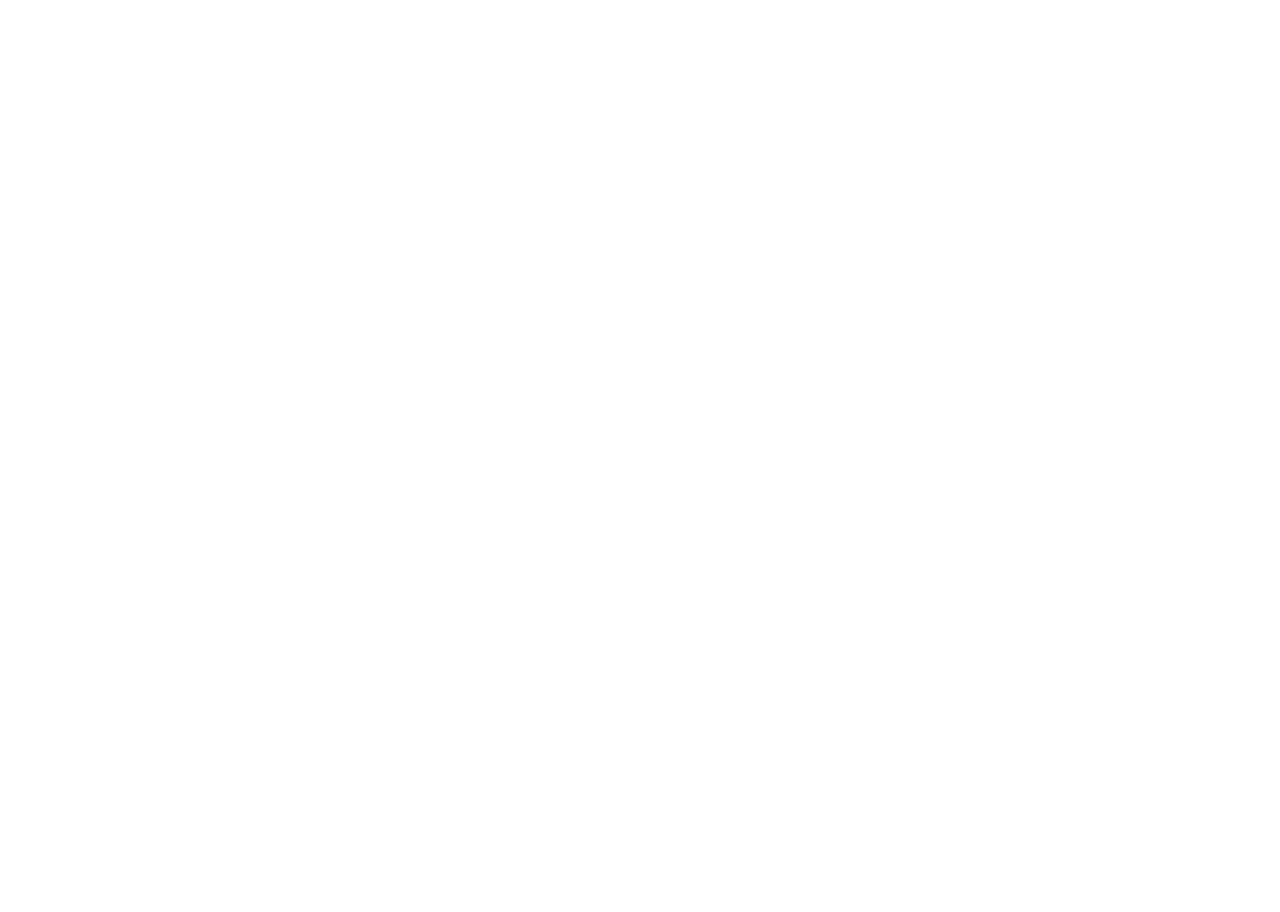
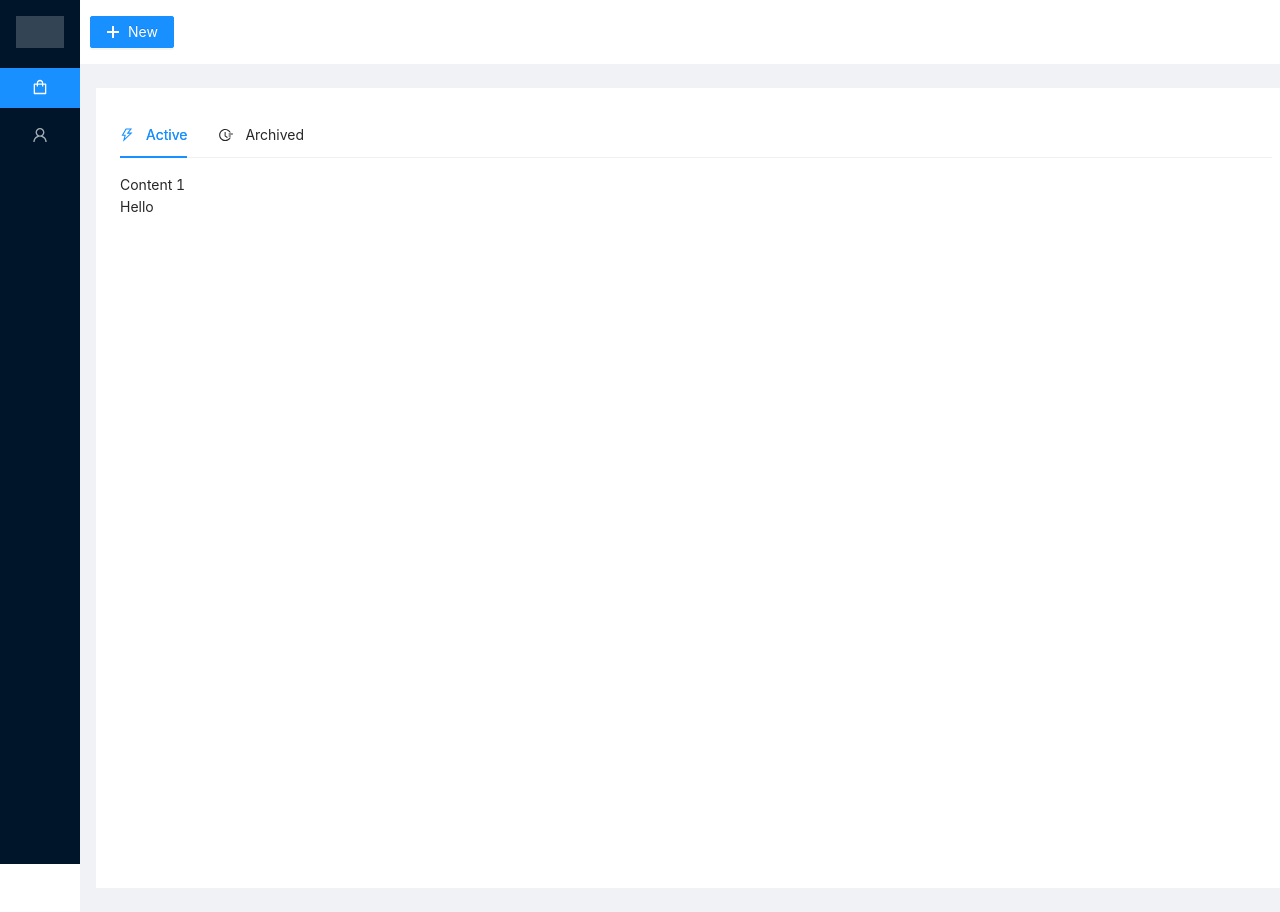
Before and after one commit to eib-genpr/raisins, a React (Create React App) app in the folder frontend/: page /jobs in a window 1280 px wide. Before the commit this address had no page. Before the commit the page ends 800 px from the top, so only its background shows below. Built offline with nearby package versions, Linux system fonts and the light colour scheme.

Commit message:
Add stuff

```diff
--- a/frontend/src/JobBoard.tsx
+++ b/frontend/src/JobBoard.tsx
@@ -1,21 +1,16 @@
 import React, { useState } from 'react';
-import { Layout, Menu, Button } from 'antd';
+import { useParams } from 'react-router-dom';
 import styled from 'styled-components';
-import {
-  PlusOutlined,
-  ShoppingOutlined,
-  UserOutlined,
-} from '@ant-design/icons';
 import { DragDropContext } from 'react-beautiful-dnd';
 import Step from './Step';
-
-const { Header, Sider, Content } = Layout;
 
 const Container = styled.div`
 display: flex;
 `;
 
-const JobBoard: React.FC = () => {
+const JobBoard: React.FC = (props: any) => {
+  const { id } = useParams();
+
   const testData = {
     candidates: {
       'candidate-1': { id: 'candidate-1', content: 'blah4' },
@@ -92,43 +87,6 @@ const JobBoard: React.FC = () => {
   };
 
   return (
-    <Layout style={{height: '100vh'}}>
-      <Sider trigger={null} collapsed={true}>
-        <div className="logo">
-        </div>
-        <Menu
-          theme="dark"
-          mode="inline"
-          defaultSelectedKeys={['1']}
-          items={[
-            {
-              key: '1',
-              icon: <ShoppingOutlined />,
-              label: 'Jobs',
-            },
-            {
-              key: '2',
-              icon: <UserOutlined />,
-              label: 'Candidates',
-            },
-          ]}
-        />
-      </Sider>
-      <Layout className="site-layout" style={{ display: 'inline-table' }}>
-        <Header className="site-layout-background" style={{ padding: 0 }}>
-          <Button type="primary" icon={<PlusOutlined />} style={{ marginLeft: '10px' }}>
-            New
-          </Button>
-        </Header>
-        <Content
-          className="site-layout-background"
-          style={{
-            margin: '24px 16px',
-            padding: 24,
-            minHeight: 280,
-            minWidth: '100%',
-          }}
-        >
     <Container>
       <DragDropContext onDragEnd={onDragEnd}>
         {state.stepOrder.map(cid => {
@@ -138,9 +96,6 @@ const JobBoard: React.FC = () => {
         })}
       </DragDropContext>
     </Container>
-        </Content>
-      </Layout>
-    </Layout>
   );
 };
 
--- /dev/null
+++ b/frontend/src/Jobs.tsx
@@ -0,0 +1,18 @@
+import { Tabs } from 'antd';
+import { ThunderboltOutlined, FieldTimeOutlined } from '@ant-design/icons';
+
+function Jobs() {
+  const tabs = [
+    { label: (<span><ThunderboltOutlined />Active</span>), key: 'active', children: 'Content 1' },
+    { label: (<span><FieldTimeOutlined />Archived</span>), key: 'archived', children: 'Content 2' },
+  ];
+
+  return (
+    <>
+      <Tabs items={tabs}></Tabs>
+      <div>Hello</div>
+    </>
+  )
+}
+
+export default Jobs;
--- /dev/null
+++ b/frontend/src/Layout.tsx
@@ -0,0 +1,62 @@
+import { useLocation } from 'react-router-dom';
+import { Layout as AntLayout, Menu, Button } from 'antd';
+import {
+  PlusOutlined,
+  ShoppingOutlined,
+  UserOutlined,
+} from '@ant-design/icons';
+
+const { Header, Sider, Content } = AntLayout;
+
+function Layout(props: any) {
+  const location = useLocation();
+
+  return (
+    <AntLayout style={{height: '100vh'}}>
+      <Sider trigger={null} collapsed={true} style={{ height: '100vh' }}>
+        <div className="logo">
+        </div>
+
+        {location.pathname !== '/' &&
+        <Menu
+          style={{ height: '100vh' }}
+          theme="dark"
+          mode="inline"
+          defaultSelectedKeys={['1']}
+          items={[
+            {
+              key: '1',
+              icon: <ShoppingOutlined />,
+              label: 'Jobs',
+            },
+            {
+              key: '2',
+              icon: <UserOutlined />,
+              label: 'Candidates',
+            },
+          ]}
+        />}
+      </Sider>
+      <AntLayout className="site-layout" style={{ display: 'inline-table' }}>
+        <Header className="site-layout-background" style={{ padding: 0 }}>
+          <Button type="primary" icon={<PlusOutlined />} style={{ marginLeft: '10px' }}>
+            New
+          </Button>
+        </Header>
+        <Content
+          className="site-layout-background"
+          style={{
+            margin: '24px 16px',
+            padding: 24,
+            height: '100vh',
+            width: '100%',
+          }}
+        >
+          {props.children}
+        </Content>
+      </AntLayout>
+    </AntLayout>
+  );
+}
+
+export default Layout;
--- a/frontend/src/Login.tsx
+++ b/frontend/src/Login.tsx
@@ -16,7 +16,7 @@ const Login: React.FC = () => {
 
   useEffect(() => {
     if (localStorage.getItem('access'))
-      navigate('/job');
+      navigate('/jobs');
   }, []);
 
   const onFinish = async (values: any) => {
--- a/frontend/src/index.tsx
+++ b/frontend/src/index.tsx
@@ -12,6 +12,8 @@ import {
 import { ToastContainer } from 'react-toastify';
 import reportWebVitals from './reportWebVitals';
 import JobBoard from './JobBoard';
+import Jobs from './Jobs';
+import Layout from './Layout';
 
 const root = ReactDOM.createRoot(
   document.getElementById('root') as HTMLElement
@@ -19,16 +21,16 @@ const root = ReactDOM.createRoot(
 root.render(
   <React.StrictMode>
     <Router>
-      <Routes>
-        <Route path="/" element={<Login />} />
-        <Route path="/job" element={<JobBoard />} />
-      </Routes>
+      <Layout>
+        <Routes>
+          <Route path="/" element={<Login />} />
+          <Route path="/job/:id" element={<JobBoard />} />
+          <Route path="/jobs" element={<Jobs />} />
+        </Routes>
+      </Layout>
     </Router>
     <ToastContainer />
   </React.StrictMode>
 );
 
-// If you want to start measuring performance in your app, pass a function
-// to log results (for example: reportWebVitals(console.log))
-// or send to an analytics endpoint. Learn more: https://bit.ly/CRA-vitals
 reportWebVitals();
```
Lines whose indentation alone changed are shown as unchanged.
